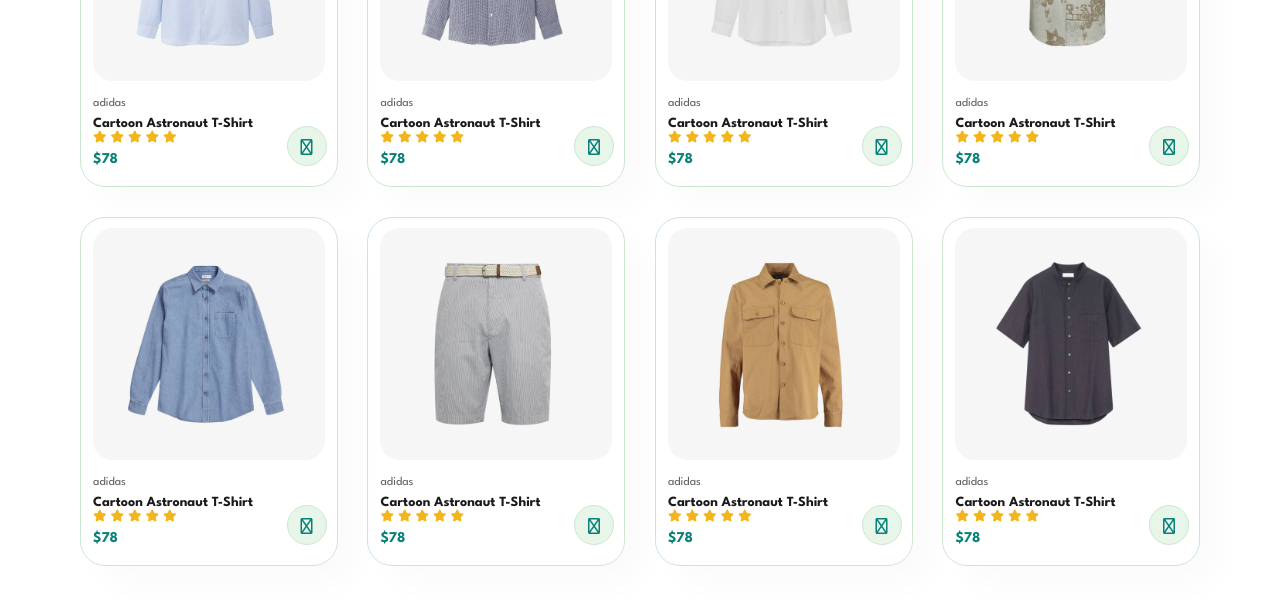
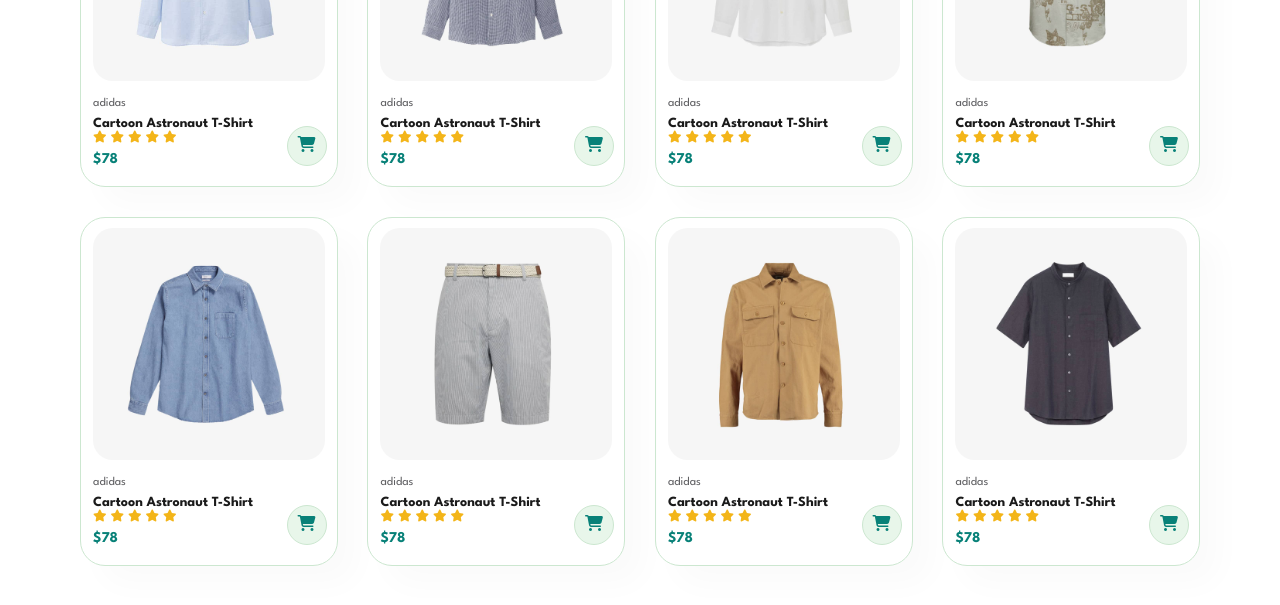
Before and after one commit to EssumanMark/Nova_E-commerce, a plain HTML site: page index.html in a window 1280 px wide. Shown: the part 2820-3425 px from the top of the page. Drawn offline with Linux system fonts and the light colour scheme.

Commit message:
new commit

```diff
--- a/index.html
+++ b/index.html
@@ -226,7 +226,7 @@
                          </div>
                          <h4>$78</h4>
                     </div>
-                    <a href="#"><i class="fa-solid fa-cart-shopping cart"></i></a>
+                    <a class="cart" href="#"><i class="fa-solid fa-cart-shopping"></i></a>
                </div>
                <div class="pro">
                     <img src="img/products/n2.jpg" alt="">
@@ -242,7 +242,7 @@
                          </div>
                          <h4>$78</h4>
                     </div>
-                    <a href="#"><i class="fa-solid fa-cart-shopping cart"></i></a>
+                    <a class="cart" href="#"><i class="fa-solid fa-cart-shopping"></i></a>
                </div>
                <div class="pro">
                     <img src="img/products/n3.jpg" alt="">
@@ -258,7 +258,7 @@
                          </div>
                          <h4>$78</h4>
                     </div>
-                    <a href="#"><i class="fa-solid fa-cart-shopping cart"></i></a>
+                    <a class="cart" href="#"><i class="fa-solid fa-cart-shopping"></i></a>
                </div>
                <div class="pro">
                     <img src="img/products/n4.jpg" alt="">
@@ -274,7 +274,7 @@
                          </div>
                          <h4>$78</h4>
                     </div>
-                    <a href="#"><i class="fa-solid fa-cart-shopping cart"></i></a>
+                    <a class="cart" href="#"><i class="fa-solid fa-cart-shopping"></i></a>
                </div>
                <div class="pro">
                     <img src="img/products/n5.jpg" alt="">
@@ -290,7 +290,7 @@
                          </div>
                          <h4>$78</h4>
                     </div>
-                    <a href="#"><i class="fa-solid fa-cart-shopping cart"></i></a>
+                    <a class="cart" href="#"><i class="fa-solid fa-cart-shopping"></i></a>
                </div>
                <div class="pro">
                     <img src="img/products/n6.jpg" alt="">
@@ -306,7 +306,7 @@
                          </div>
                          <h4>$78</h4>
                     </div>
-                    <a href="#"><i class="fa-solid fa-cart-shopping cart"></i></a>
+                    <a class="cart" href="#"><i class="fa-solid fa-cart-shopping"></i></a>
                </div>
                <div class="pro">
                     <img src="img/products/n7.jpg" alt="">
@@ -322,7 +322,7 @@
                          </div>
                          <h4>$78</h4>
                     </div>
-                    <a href="#"><i class="fa-solid fa-cart-shopping cart"></i></a>
+                    <a class="cart" href="#"><i class="fa-solid fa-cart-shopping"></i></a>
                </div>
                <div class="pro">
                     <img src="img/products/n8.jpg" alt="">
@@ -338,7 +338,7 @@
                          </div>
                          <h4>$78</h4>
                     </div>
-                    <a href="#"><i class="fa-solid fa-cart-shopping cart"></i></a>
+                    <a class="cart" href="#"><i class="fa-solid fa-cart-shopping"></i></a>
                </div>
           </div>
      </section>
```
